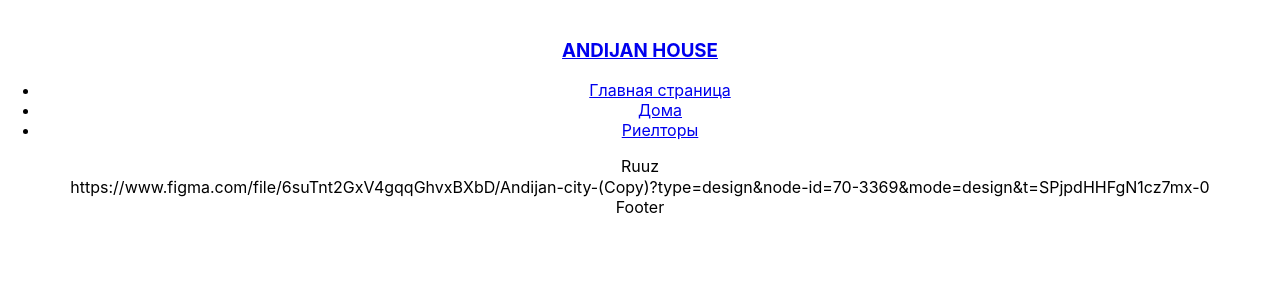
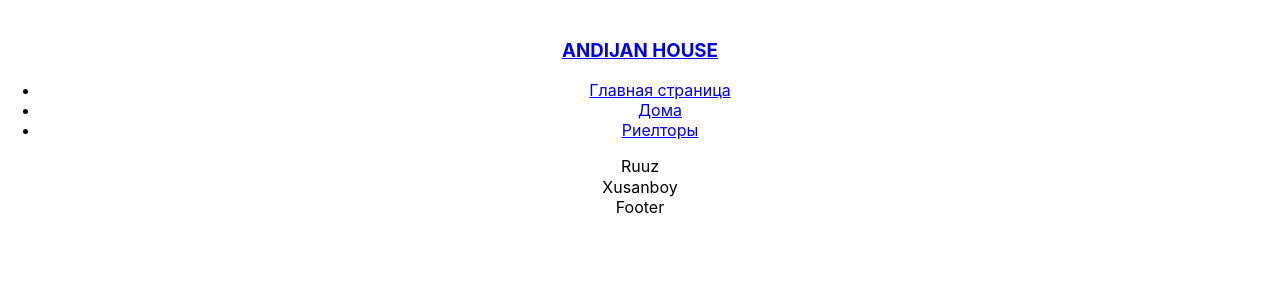
Before and after one commit to noiladev/andijan--city, a React (Create React App) app: page /rieltoriy in a window 1280 px wide. Shown: the top 300 px of the page. Built offline with nearby package versions, Linux system fonts and the light colour scheme.

Commit message:
Rie bolim

```diff
--- a/src/pages/Rieltoriy/Riel.jsx
+++ b/src/pages/Rieltoriy/Riel.jsx
@@ -2,9 +2,7 @@ import React from 'react'
 
 function Riel() {
   return (
-    <div>
-      https://www.figma.com/file/6suTnt2GxV4gqqGhvxBXbD/Andijan-city-(Copy)?type=design&node-id=70-3369&mode=design&t=SPjpdHHFgN1cz7mx-0
-    </div>
+    <div>Xusanboy</div>
   )
 }
 
```
